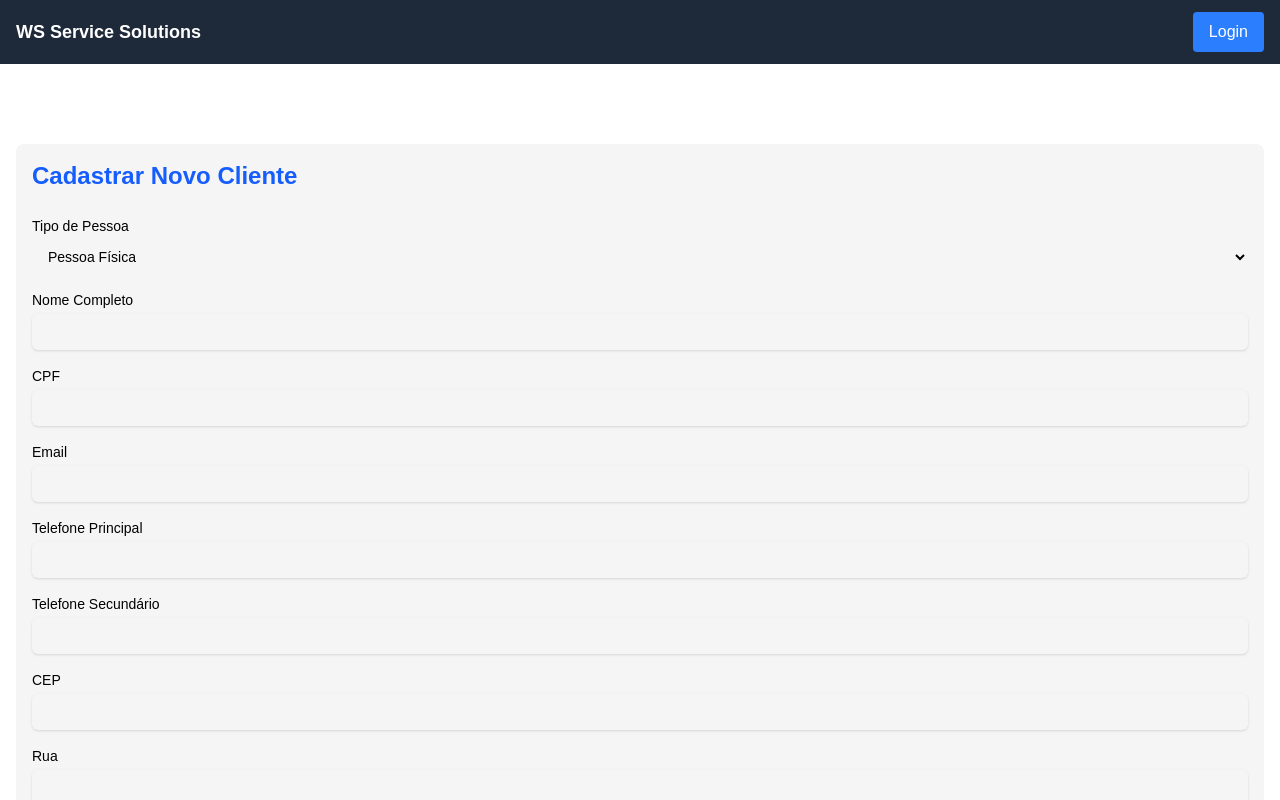
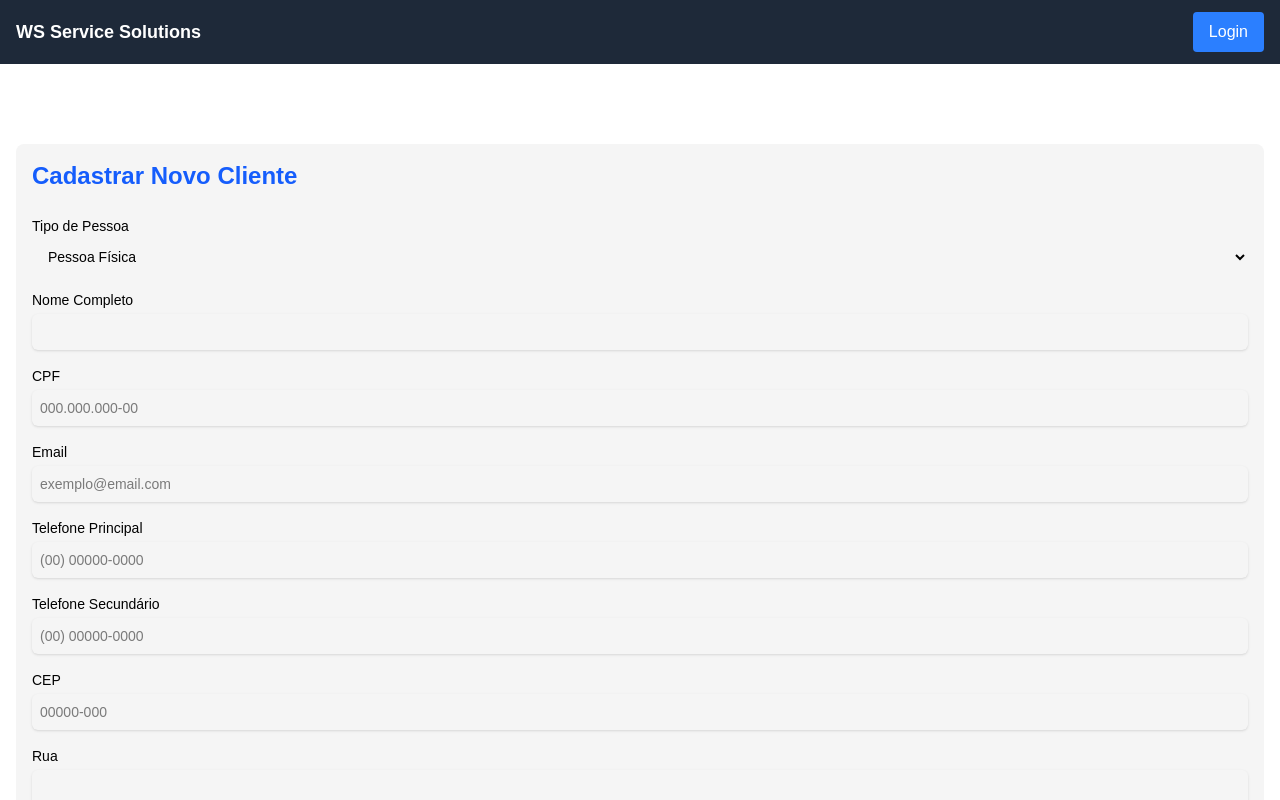
Before and after one commit to weltonsousa/system-os-wsssl, a Next.js app: page /clientes/cadastrar in a window 1280 px wide. Shown: the top 800 px of the page. Built offline with nearby package versions, Linux system fonts and the light colour scheme; no server answers.

Commit message:
add masks

```diff
--- a/src/app/clientes/cadastrar/page.tsx
+++ b/src/app/clientes/cadastrar/page.tsx
@@ -7,6 +7,7 @@ import { zodResolver } from "@hookform/resolvers/zod";
 import { z } from "zod";
 import { TipoPessoa } from "@/types"; //Cliente,
 import { useEffect, useState } from "react";
+import { maskCPF, maskPhone, maskCEP, maskCNPJ } from "@/app/utils/utils";
 
 const clienteFormSchema = z.object({
   tipo_pessoa: z.nativeEnum(TipoPessoa),
@@ -102,6 +103,13 @@ export default function CadastrarClientePage() {
     }
   }, [watchedTipoPessoa, setValue]);
 
+  // Desestruturar register para campos com máscara
+  const cpfRegister = register("cpf");
+  const cnpjRegister = register("cnpj");
+  const telefonePrincipalRegister = register("telefone_principal");
+  const telefoneSecundarioRegister = register("telefone_secundario");
+  const cepRegister = register("cep");
+
   const onSubmit: SubmitHandler<ClienteFormData> = async (data) => {
     setIsSubmitting(true);
     setError(null);
@@ -151,7 +159,20 @@ export default function CadastrarClientePage() {
             </div>
             <div>
               <label htmlFor="cpf" className="block text-sm font-medium text-black">CPF</label>
-              <input type="text" id="cpf" {...register("cpf")} className="mt-1 focus:ring-indigo-500 focus:border-indigo-500 block w-full shadow-sm sm:text-sm border-gray-300 rounded-md p-2 text-black" />
+              <input
+                type="text"
+                id="cpf"
+                {...cpfRegister}
+                onChange={(e) => {
+                  const masked = maskCPF(e.target.value);
+                  e.target.value = masked;
+                  cpfRegister.onChange(e);
+                  setValue("cpf", masked, { shouldValidate: true });
+                }}
+                maxLength={14}
+                placeholder="000.000.000-00"
+                className="mt-1 focus:ring-indigo-500 focus:border-indigo-500 block w-full shadow-sm sm:text-sm border-gray-300 rounded-md p-2 text-black"
+              />
               {errors.cpf && <p className="text-red-500 text-xs mt-1">{errors.cpf.message}</p>}
             </div>
           </>
@@ -170,7 +191,20 @@ export default function CadastrarClientePage() {
             </div>
             <div>
               <label htmlFor="cnpj" className="block text-sm font-medium text-black">CNPJ</label>
-              <input type="text" id="cnpj" {...register("cnpj")} className="mt-1 focus:ring-indigo-500 focus:border-indigo-500 block w-full shadow-sm sm:text-sm border-gray-300 rounded-md p-2 text-black" />
+              <input
+                type="text"
+                id="cnpj"
+                {...cnpjRegister}
+                onChange={(e) => {
+                  const masked = maskCNPJ(e.target.value);
+                  e.target.value = masked;
+                  cnpjRegister.onChange(e);
+                  setValue("cnpj", masked, { shouldValidate: true });
+                }}
+                maxLength={18}
+                placeholder="00.000.000/0000-00"
+                className="mt-1 focus:ring-indigo-500 focus:border-indigo-500 block w-full shadow-sm sm:text-sm border-gray-300 rounded-md p-2 text-black"
+              />
               {errors.cnpj && <p className="text-red-500 text-xs mt-1">{errors.cnpj.message}</p>}
             </div>
             <div>
@@ -190,21 +224,66 @@ export default function CadastrarClientePage() {
 
         <div>
           <label htmlFor="email" className="block text-sm font-medium text-black">Email</label>
-          <input type="email" id="email" {...register("email")} className="mt-1 focus:ring-indigo-500 focus:border-indigo-500 block w-full shadow-sm sm:text-sm border-gray-300 rounded-md p-2 text-black" />
+          <input
+            type="email"
+            id="email"
+            {...register("email")}
+            placeholder="exemplo@email.com"
+            className="mt-1 focus:ring-indigo-500 focus:border-indigo-500 block w-full shadow-sm sm:text-sm border-gray-300 rounded-md p-2 text-black"
+          />
           {errors.email && <p className="text-red-500 text-xs mt-1">{errors.email.message}</p>}
         </div>
         <div>
           <label htmlFor="telefone_principal" className="block text-sm font-medium text-black">Telefone Principal</label>
-          <input type="tel" id="telefone_principal" {...register("telefone_principal")} className="mt-1 focus:ring-indigo-500 focus:border-indigo-500 block w-full shadow-sm sm:text-sm border-gray-300 rounded-md p-2 text-black" />
+          <input
+            type="tel"
+            id="telefone_principal"
+            {...telefonePrincipalRegister}
+            onChange={(e) => {
+              const masked = maskPhone(e.target.value);
+              e.target.value = masked;
+              telefonePrincipalRegister.onChange(e);
+              setValue("telefone_principal", masked, { shouldValidate: true });
+            }}
+            maxLength={15}
+            placeholder="(00) 00000-0000"
+            className="mt-1 focus:ring-indigo-500 focus:border-indigo-500 block w-full shadow-sm sm:text-sm border-gray-300 rounded-md p-2 text-black"
+          />
           {errors.telefone_principal && <p className="text-red-500 text-xs mt-1">{errors.telefone_principal.message}</p>}
         </div>
         <div>
           <label htmlFor="telefone_secundario" className="block text-sm font-medium text-black">Telefone Secundário</label>
-          <input type="tel" id="telefone_secundario" {...register("telefone_secundario")} className="mt-1 focus:ring-indigo-500 focus:border-indigo-500 block w-full shadow-sm sm:text-sm border-gray-300 rounded-md p-2 text-black" />
+          <input
+            type="tel"
+            id="telefone_secundario"
+            {...telefoneSecundarioRegister}
+            onChange={(e) => {
+              const masked = maskPhone(e.target.value);
+              e.target.value = masked;
+              telefoneSecundarioRegister.onChange(e);
+              setValue("telefone_secundario", masked, { shouldValidate: true });
+            }}
+            maxLength={15}
+            placeholder="(00) 00000-0000"
+            className="mt-1 focus:ring-indigo-500 focus:border-indigo-500 block w-full shadow-sm sm:text-sm border-gray-300 rounded-md p-2 text-black"
+          />
         </div>
         <div>
           <label htmlFor="cep" className="block text-sm font-medium text-black">CEP</label>
-          <input type="text" id="cep" {...register("cep")} className="mt-1 focus:ring-indigo-500 focus:border-indigo-500 block w-full shadow-sm sm:text-sm border-gray-300 rounded-md p-2 text-black" />
+          <input
+            type="text"
+            id="cep"
+            {...cepRegister}
+            onChange={(e) => {
+              const masked = maskCEP(e.target.value);
+              e.target.value = masked;
+              cepRegister.onChange(e);
+              setValue("cep", masked, { shouldValidate: true });
+            }}
+            maxLength={9}
+            placeholder="00000-000"
+            className="mt-1 focus:ring-indigo-500 focus:border-indigo-500 block w-full shadow-sm sm:text-sm border-gray-300 rounded-md p-2 text-black"
+          />
         </div>
         <div>
           <label htmlFor="rua" className="block text-sm font-medium text-black">Rua</label>
--- a/src/app/clientes/page.tsx
+++ b/src/app/clientes/page.tsx
@@ -4,6 +4,7 @@
 import Link from "next/link";
 import { useEffect, useState } from "react";
 import { Cliente, PaginatedResponse } from "@/types";
+import { maskCPF, maskPhone, maskCEP, maskCNPJ } from "@/app/utils/utils";
 
 async function fetchClientes(page: number = 1, limit: number = 10, search: string = "") {
   const res = await fetch(`/api/clientes?page=${page}&limit=${limit}&search=${encodeURIComponent(search)}`);
@@ -85,7 +86,7 @@ export default function ClientesPage() {
               {clientes.map((cliente) => (
                 <tr key={cliente.id_cliente} className="border-b hover:bg-gray-50">
                   <td className="py-3 px-4 text-black">{cliente.tipo_pessoa === "FISICA" ? cliente.nome_completo : cliente.razao_social}</td>
-                  <td className="py-3 px-4 text-black">{cliente.tipo_pessoa === "FISICA" ? cliente.cpf : cliente.cnpj}</td>
+                  <td className="py-3 px-4 text-black">{cliente.tipo_pessoa === "FISICA" ? maskCPF(cliente.cpf!) : maskCNPJ(cliente.cnpj!)}</td>
                   <td className="py-3 px-4 text-black">{cliente.email}</td>
                   <td className="py-3 px-4 text-black">{cliente.telefone_principal}</td>
                   <td className="py-3 px-4 text-black">
--- /dev/null
+++ b/src/app/utils/utils.tsx
@@ -0,0 +1,48 @@
+// Funções de máscara
+export const maskCPF = (value: string): string => {
+  const numbers = value.replace(/\D/g, "");
+  if (numbers.length <= 11) {
+    return numbers
+      .replace(/(\d{3})(\d)/, "$1.$2")
+      .replace(/(\d{3})(\d)/, "$1.$2")
+      .replace(/(\d{3})(\d{1,2})$/, "$1-$2");
+  }
+  return value;
+};
+
+export const maskPhone = (value: string): string => {
+  const numbers = value.replace(/\D/g, "");
+  if (numbers.length <= 2) {
+    return numbers;
+  } else if (numbers.length <= 6) {
+    return `(${numbers.slice(0, 2)}) ${numbers.slice(2)}`;
+  } else if (numbers.length <= 10) {
+    return `(${numbers.slice(0, 2)}) ${numbers.slice(2, 6)}-${numbers.slice(6)}`;
+  } else {
+    return `(${numbers.slice(0, 2)}) ${numbers.slice(2, 7)}-${numbers.slice(7, 11)}`;
+  }
+};
+
+export const maskCEP = (value: string): string => {
+  const numbers = value.replace(/\D/g, "");
+  if (numbers.length <= 5) {
+    return numbers;
+  } else {
+    return `${numbers.slice(0, 5)}-${numbers.slice(5, 8)}`;
+  }
+};
+
+export const maskCNPJ = (value: string): string => {
+  const numbers = value.replace(/\D/g, "");
+  if (numbers.length <= 2) {
+    return numbers;
+  } else if (numbers.length <= 5) {
+    return `${numbers.slice(0, 2)}.${numbers.slice(2)}`;
+  } else if (numbers.length <= 8) {
+    return `${numbers.slice(0, 2)}.${numbers.slice(2, 5)}.${numbers.slice(5)}`;
+  } else if (numbers.length <= 12) {
+    return `${numbers.slice(0, 2)}.${numbers.slice(2, 5)}.${numbers.slice(5, 8)}/${numbers.slice(8)}`;
+  } else {
+    return `${numbers.slice(0, 2)}.${numbers.slice(2, 5)}.${numbers.slice(5, 8)}/${numbers.slice(8, 12)}-${numbers.slice(12, 14)}`;
+  }
+};
```
Also changed, not shown: src/app/api/relatorios/servicos-status/route.ts (+10 -10 lines).
